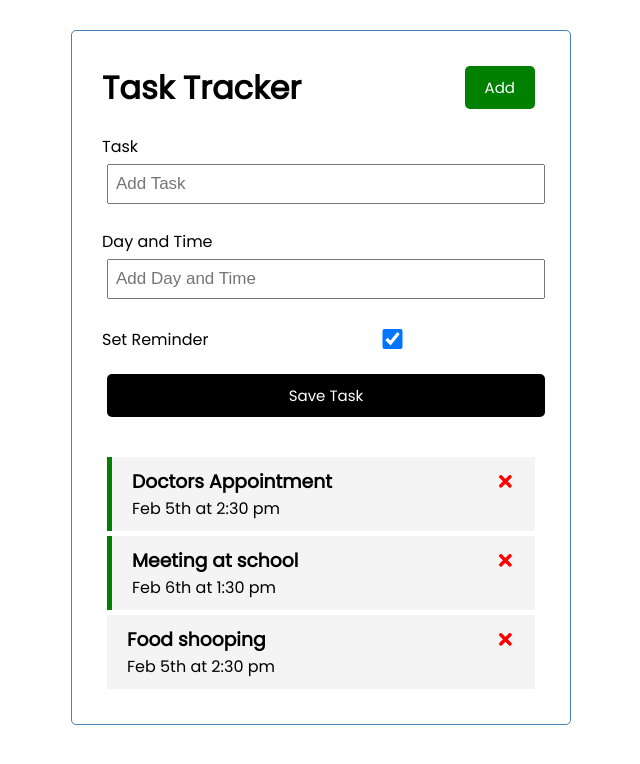
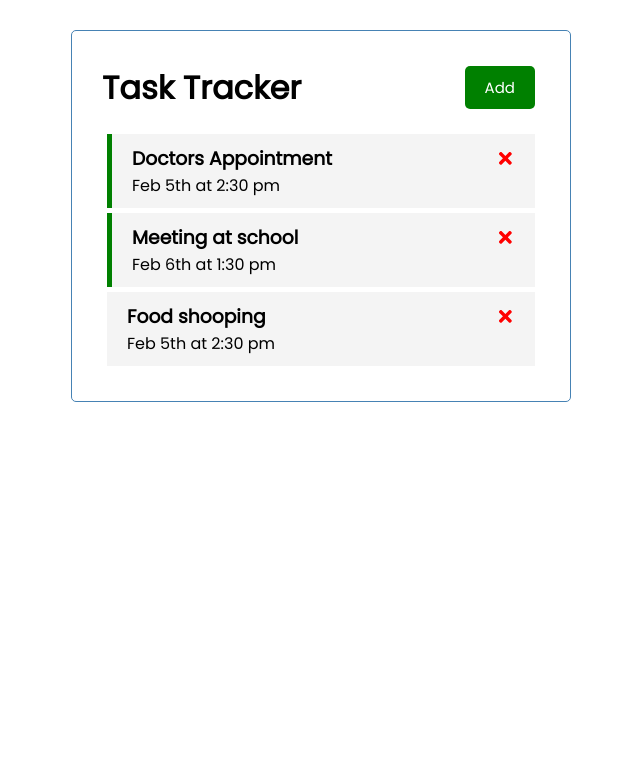
Before and after one commit to Elisa-cf/tast-tracker-app, a React (Create React App) app: page / in a window 1280 px wide. Shown: the top 764 px of the page, without its empty margins (319-959 px from the left). Built offline with nearby package versions, Linux system fonts and the light colour scheme.

Commit message:
added a showAddTask State and toggle button "add" to show/hide the form

```diff
--- a/src/App.js
+++ b/src/App.js
@@ -5,6 +5,7 @@
 
 
 const App = () => {
+  const [showAddTask, setShowAddTask] = useState(false);
   const [tasks, setTasks] = useState([
     {
         id: 1,
@@ -56,8 +57,8 @@
 
  return (
     <div className="container">
-    <Header />
-    <AddTask onAdd={addTask}/>
+    <Header onAdd={() => setShowAddTask(!showAddTask)} />
+    {showAddTask && <AddTask onAdd={addTask} />}
     {tasks.length > 0 ? <Tasks tasks ={tasks} onDelete={deleteTask} onToggle={toggleReminder}/> : "No more tasks"}
     </div>
   )
--- a/src/components/Header.js
+++ b/src/components/Header.js
@@ -2,17 +2,16 @@
 import Button from './Button'
 
 
-const Header = ({title}) => {
-    const onClick = () => {
-        console.log("click")
-    }
-
+const Header = ({title, onAdd }) => {
+    // const onClick = () => {
+    //     console.log('click')
+    // }
     return (
       <header className="header">
           <h1>{title}</h1>
           <Button color="green"
           text = "Add"
-          onClick={onClick}/>
+          onClick={onAdd}/>
       </header>
     )
 }
```
